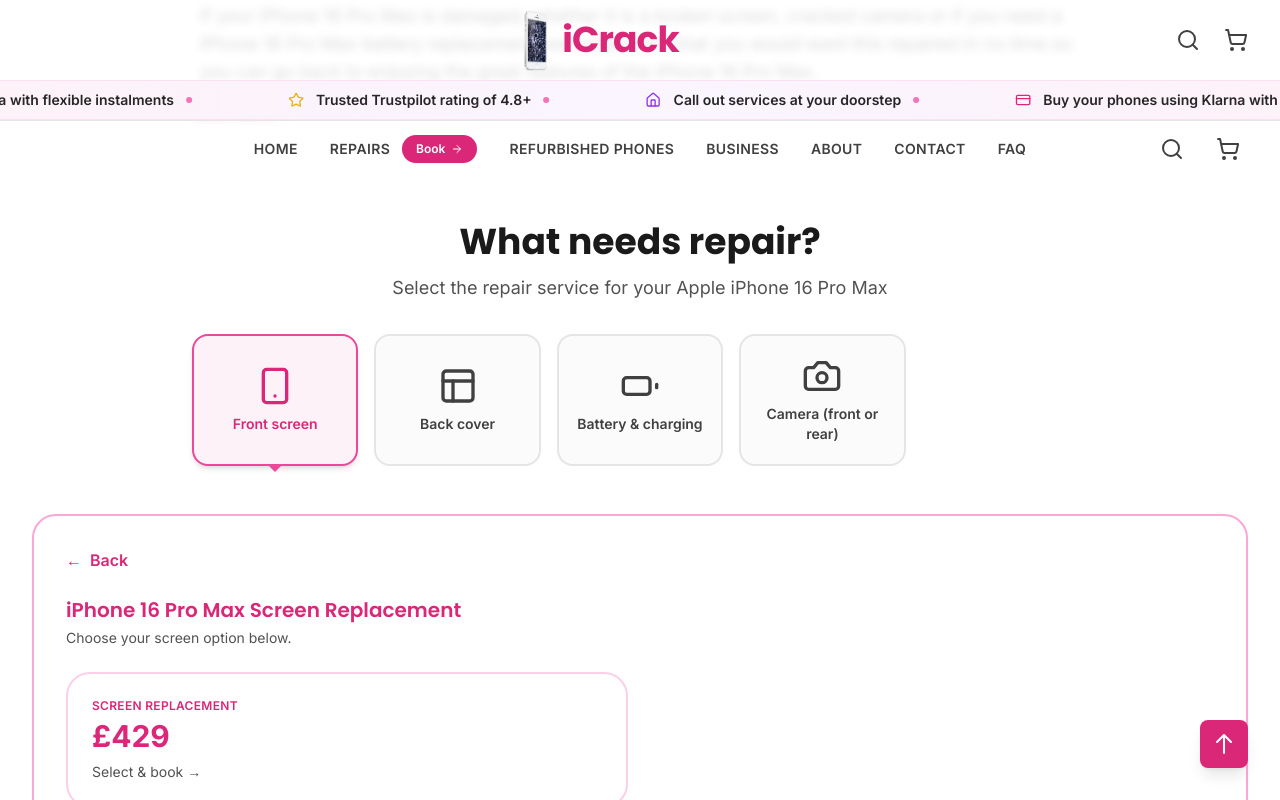
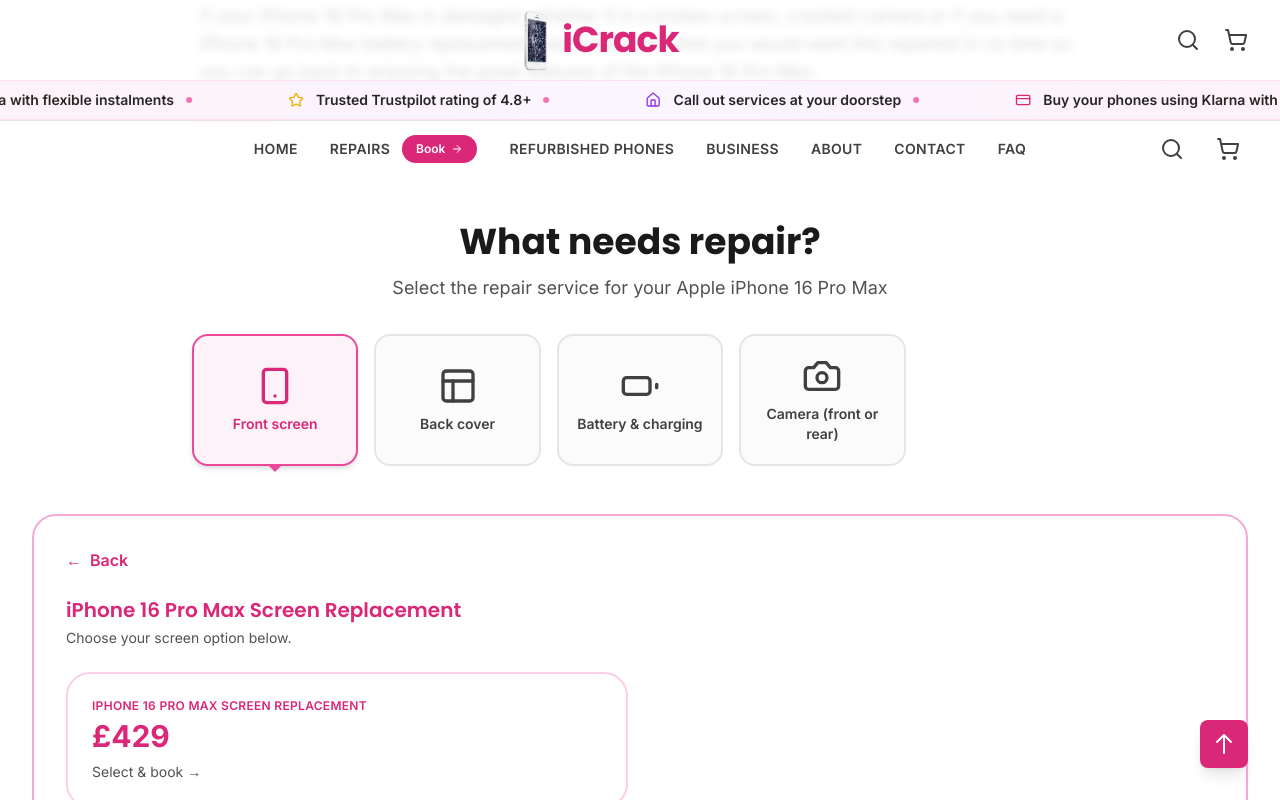
Before and after one commit to pradeepannagarasu/icrack, a Next.js app: page /repairs/iphone/iphone-16-pro-max in a window 1280 px wide. Both pictures are taken after a click on the button "Front screen". Shown: the part 524-1324 px from the top of the page. Built offline with nearby package versions, Linux system fonts and the light colour scheme.

Commit message:
Screen: single generic replacement option and unified titles

```diff
--- a/components/repairs/DeviceRepairPage.tsx
+++ b/components/repairs/DeviceRepairPage.tsx
@@ -377,32 +377,19 @@
                   </p>
                   <div className="grid grid-cols-1 md:grid-cols-2 gap-4 sm:gap-6">
                     {(() => {
-                      const isSamsungOrGoogleSingle =
-                        (brand.id === "samsung" || brand.id === "google") && !device.id.includes("z-flip");
-                      const hasAppleScreenVariants =
-                        isApplePhone && (screenVariantKeys.includes("original") || screenVariantKeys.includes("regular"));
-                      const isSingleScreenOption =
-                        isSamsungOrGoogleSingle || isTablet || (isApplePhone && !hasAppleScreenVariants);
                       const screenOptions = device.id.includes("z-flip")
                         ? [
                             { subType: "inner" as const, label: "Inner Screen Replacement" },
                             { subType: "outer" as const, label: "Outer Screen Replacement" },
                           ]
-                        : isSingleScreenOption
-                          ? [{ subType: "regular" as const, label: "Screen Replacement" }]
-                          : [
-                              {
-                                subType: "original" as const,
-                                label: "Original Screen",
-                              },
-                              {
-                                subType: "regular" as const,
-                                label: "Non-Original Screen",
-                              },
-                            ];
+                        : [
+                            {
+                              subType: "regular" as const,
+                              label: `${device.name} Screen Replacement`,
+                            },
+                          ];
                       return screenOptions.map(({ subType, label }) => {
                         const pricing = getRepairPricing(device.id, "screen", subType as any);
-                        const is14ProStyle = device.id === "iphone-14-pro" || device.id === "iphone-14-pro-max";
                         return (
                           <motion.button
                             key={subType}
@@ -413,10 +400,9 @@
                             className="rounded-2xl border-2 border-primary-200 bg-white p-6 text-left hover:border-primary-500 hover:shadow-lg transition-all"
                           >
                             <div className="flex items-center gap-2 flex-wrap">
-                              <span className="text-xs font-semibold uppercase tracking-wide text-primary-600">{label}</span>
-                              {is14ProStyle && subType === "original" && (
-                                <span className="text-xs font-semibold text-white bg-primary-500 px-2 py-0.5 rounded">Most Popular</span>
-                              )}
+                              <span className="text-xs font-semibold uppercase tracking-wide text-primary-600">
+                                {label}
+                              </span>
                             </div>
                             <div className="text-2xl sm:text-3xl font-bold text-primary-600 mb-2 mt-1">£{pricing?.price ?? "—"}</div>
                             <p className="text-sm text-neutral-600">Select & book →</p>
--- a/lib/pricing.ts
+++ b/lib/pricing.ts
@@ -212,8 +212,8 @@
 export function getRepairTitle(repairType: string, deviceName: string, subType?: string): string {
   const titles: Record<string, string> = {
     screen: `${deviceName} Screen Replacement`,
-    "screen-original": `${deviceName} Original Screen`,
-    "screen-regular": `${deviceName} Non-Original Screen`,
+    "screen-original": `${deviceName} Screen Replacement`,
+    "screen-regular": `${deviceName} Screen Replacement`,
     "back-cover": `${deviceName} Back Glass & Housing`,
     "back-cover-glass": `${deviceName} Back Glass Replacement`,
     "back-cover-housing": `${deviceName} Back Glass & Housing Replacement`,
```
